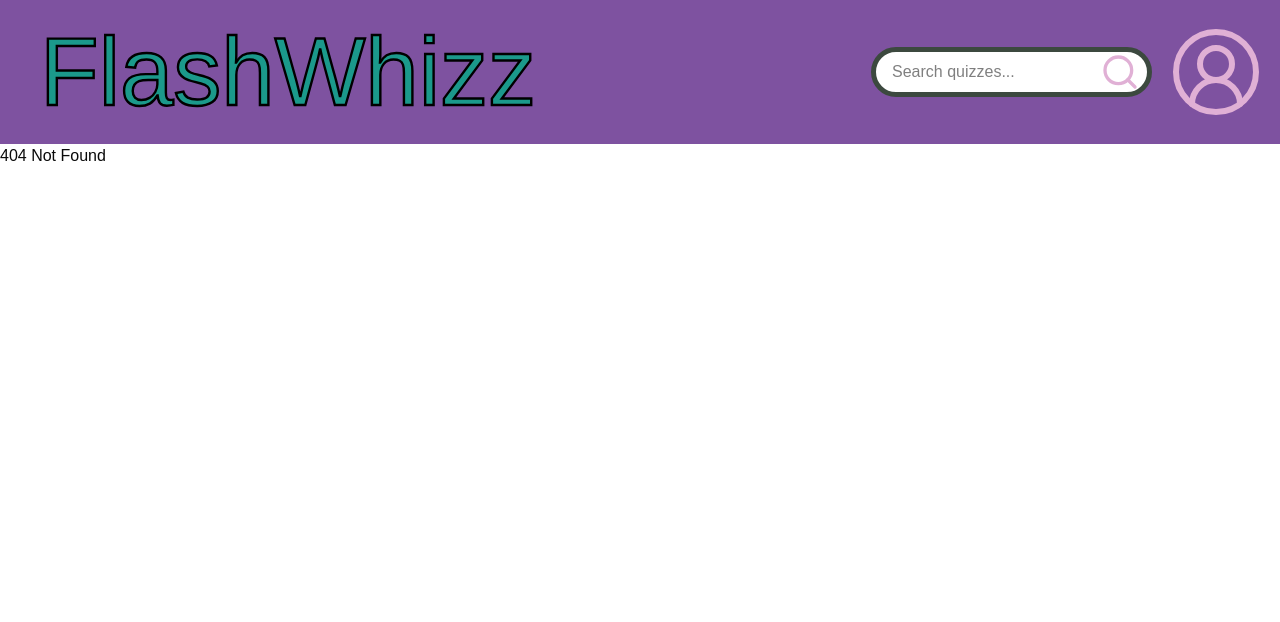
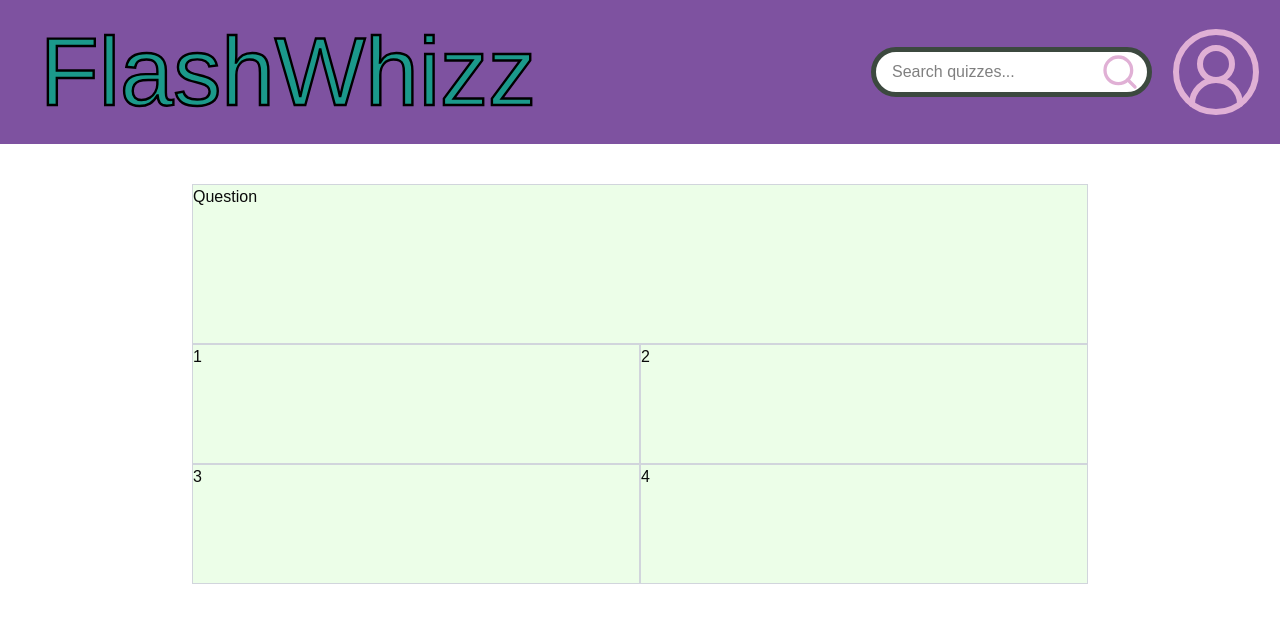
Before and after one commit to L-Perry/FlashWhizz_WebApplicationProject, a React (Vite) app in the folder frontend/: page /multichoice/1 in a window 1280 px wide. Before the commit this address had no page. Shown: the top 622 px of the page. Built offline with nearby package versions, Linux system fonts and the light colour scheme; a web font is replaced by a local one.

Commit message:
Basic Multichoice Frontend

```diff
--- a/frontend/src/App.tsx
+++ b/frontend/src/App.tsx
@@ -4,6 +4,7 @@ import CreateQuiz from './pages/CreateQuiz';
 import ViewQuiz from './pages/ViewQuiz';
 import StudyMethod from './pages/StudyMethod';
 import Profile from './pages/Profile';
+import Multichoice from "./pages/Multichoice";
 
 function App() {
 
@@ -16,6 +17,7 @@ function App() {
         <Route path="/study-method" element={<StudyMethod />} />
         <Route path="/profile" element={<Profile />} />
         <Route path="/quiz/:id" element={<ViewQuiz />} />
+        <Route path="/multichoice/:id" element={<Multichoice />} />
         <Route path="*" element={<div>404 Not Found</div>} />
       </Routes>
     </>
--- /dev/null
+++ b/frontend/src/pages/Multichoice.tsx
@@ -0,0 +1,25 @@
+export default function Multichoice() {
+    return (
+        <div className="flex justify-center items-center mt-10">
+            <div className="grid grid-rows-[2fr_3fr] max-w-4xl w-full bg-[#ECFEE8] min-h-[50vh] max-h-[70vh] overflow-y-auto">
+
+
+                <div className="border border-gray-300">
+                    Question
+                </div>
+
+
+                <div className="grid grid-cols-2 grid-rows-2">
+                    <div className="border border-gray-300">1</div>
+                    <div className="border border-gray-300">2</div>
+                    <div className="border border-gray-300">3</div>
+                    <div className="border border-gray-300">4</div>
+                </div>
+
+
+            </div>
+        </div>
+
+
+    );
+}
```
